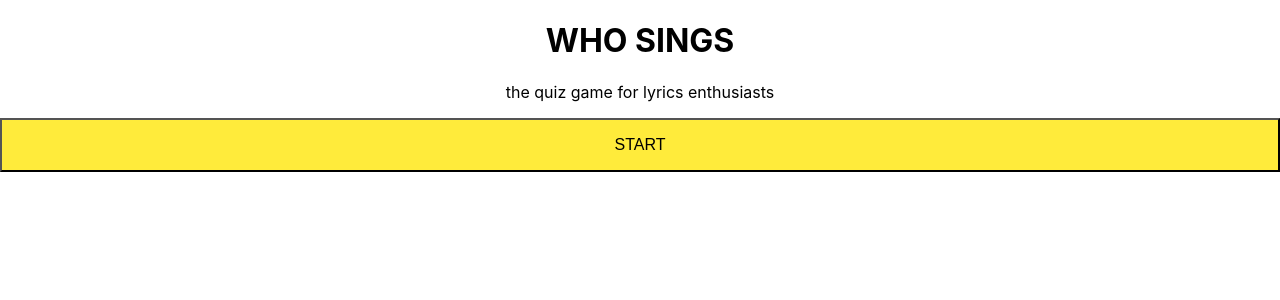
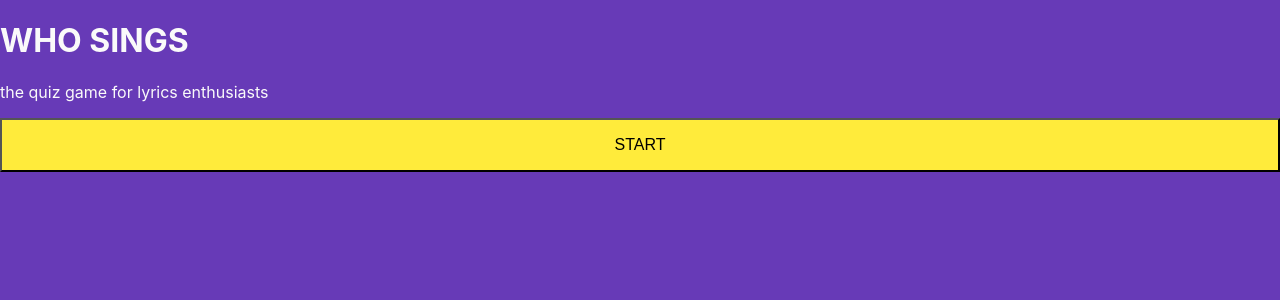
Before and after one commit to Huc91/musix-quiz, a React (Create React App) app: page / in a window 1280 px wide. Shown: the top 300 px of the page. Built offline with nearby package versions, Linux system fonts and the light colour scheme.

Commit message:
feat: sass + started styling

```diff
--- a/package.json
+++ b/package.json
@@ -11,6 +11,7 @@
     "react-dom": "^17.0.2",
     "react-router-dom": "^5.3.0",
     "react-scripts": "4.0.3",
+    "sass": "^1.43.4",
     "use-local-storage": "^2.2.5",
     "web-vitals": "^1.0.1"
   },
--- a/src/App.css
+++ b/src/App.css
@@ -1,38 +1,13 @@
-.App {
-  text-align: center;
+html,
+body {
+  background-color: #673AB7;
+  color: #fafafa;
 }
 
-.App-logo {
-  height: 40vmin;
-  pointer-events: none;
-}
-
-@media (prefers-reduced-motion: no-preference) {
-  .App-logo {
-    animation: App-logo-spin infinite 20s linear;
-  }
-}
-
-.App-header {
-  background-color: #282c34;
-  min-height: 100vh;
-  display: flex;
-  flex-direction: column;
-  align-items: center;
-  justify-content: center;
-  font-size: calc(10px + 2vmin);
-  color: white;
+.App {
+  background-color: #673AB7;
 }
 
 .App-link {
   color: #61dafb;
 }
-
-@keyframes App-logo-spin {
-  from {
-    transform: rotate(0deg);
-  }
-  to {
-    transform: rotate(360deg);
-  }
-}
--- a/src/components/MainButton/index.js
+++ b/src/components/MainButton/index.js
@@ -1,5 +1,5 @@
 //style
-import * as styles from './style.module.css';
+import * as styles from './style.module.scss';
 
 export const MainButton = ({cta, onClick}) => {
 
--- a/src/components/MainButton/style.module.css
+++ b/src/components/MainButton/style.module.scss
@@ -1,13 +1,15 @@
+@use '../../styles/globals';
+
 .container {
-    background-color: #FFEB3B;
+    background-color: globals.$secondary;
     font-size: 1rem;
     padding: 1rem;
     width: 100%;
     cursor: pointer;
     transition: all .2s ease-in;
     will-change: transform;
+
+    &:hover {
+         background-color: globals.$secondary-light;
+    }
 }
-
-.container:hover {
-    background-color: #FFFF72;
-}
--- a/src/components/QuizButton/style.module.css
+++ b/src/components/QuizButton/style.module.css
@@ -18,5 +18,5 @@
 }
 
 .selected {
-    border: 2px solid blue;
+    border: 2px solid #61dafb;
 }
--- /dev/null
+++ b/src/styles/globals.scss
@@ -0,0 +1,16 @@
+/*
+* 🌈 Colors
+*/
+
+$primary: #673AB7;
+$primary-light: #9A67EA;
+$primary-dark: #320B86;
+
+$secondary: #FFEB3B;
+$secondary-light: #FFFF72;
+$secondary-dark: #C8B900;
+
+$accent: #FF218C;
+
+$white: #FAFAFA;
+$black: #212121;
```
Also changed, not shown: src/pages/style.module.css (added).
